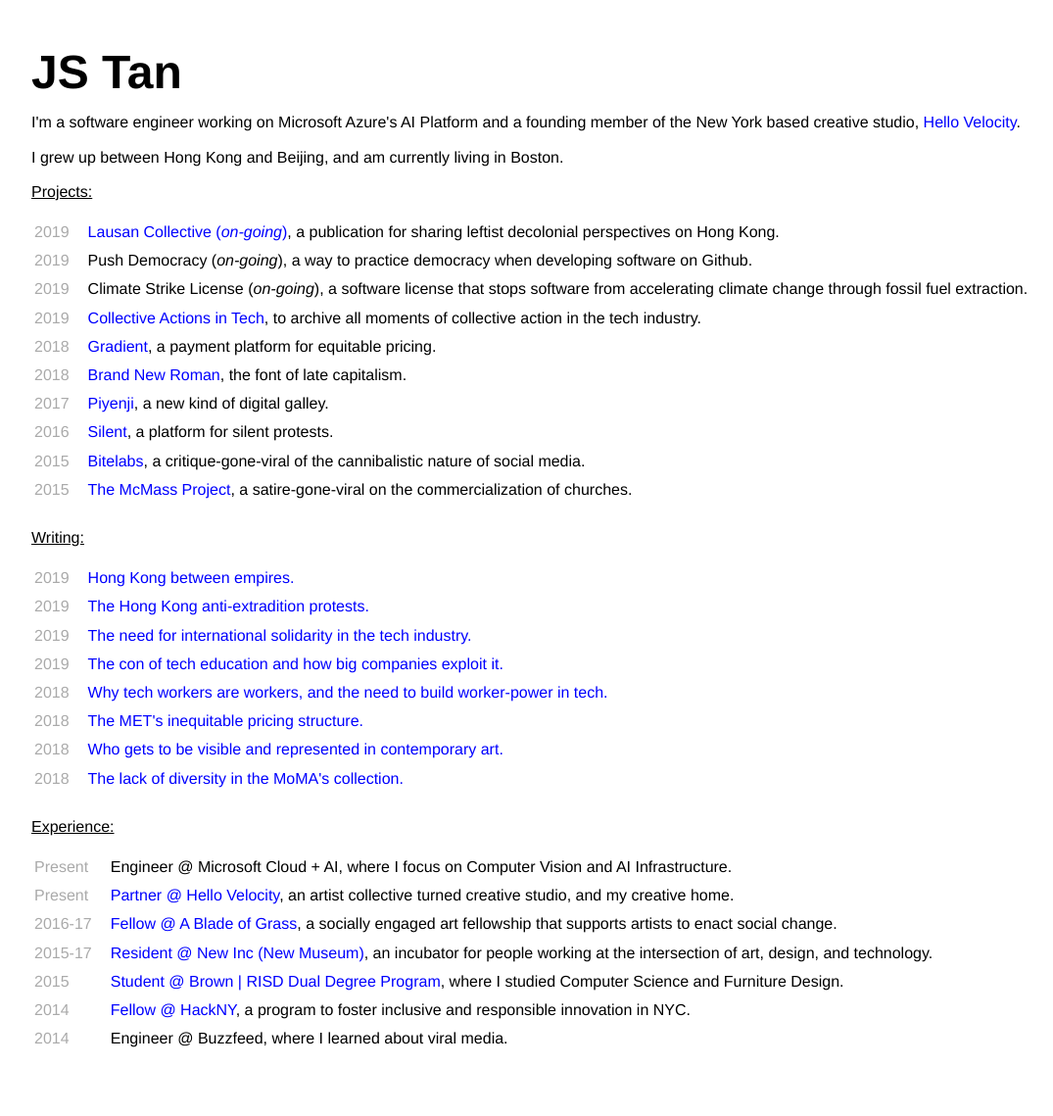
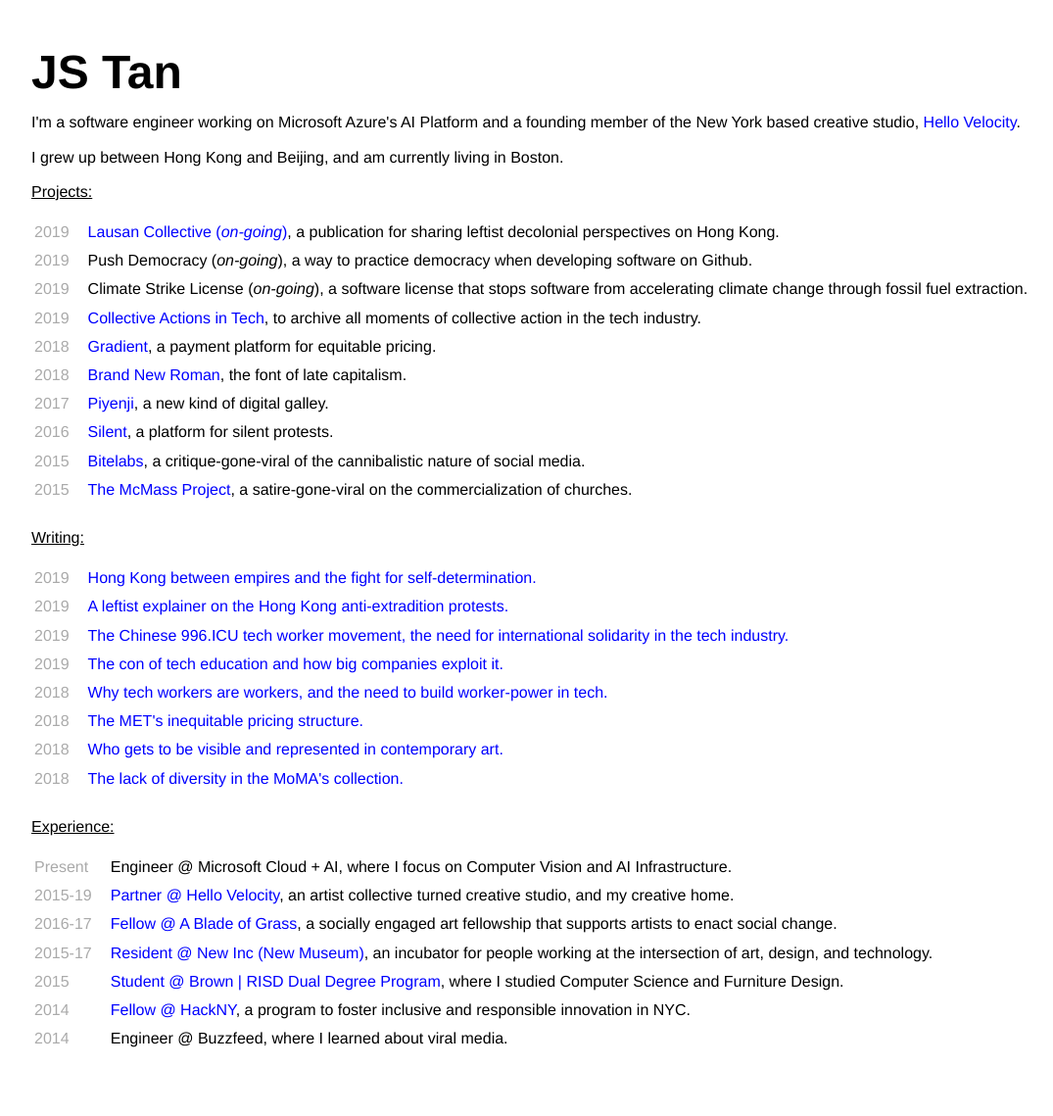
Before and after one commit to organizejs/organizejs.github.io, a Jekyll site: the page built from index.html, in a window 1280 px wide. Shown: the whole page at 98% size, without its empty margins (32-1107 px from the left). Built offline with Jekyll 4.4.1, drawn with Linux system fonts in a browser that asks for light colours.

Commit message:
Update index.html

```diff
--- a/index.html
+++ b/index.html
@@ -80,7 +80,7 @@
       <td class="date">2019</td>
       <td class="item">
         <a href="https://www.jacobinmag.com/2019/09/hong-kong-protests-lausan-collective-internationalism" target="_blank">
-          Hong Kong between empires.
+          Hong Kong between empires and the fight for self-determination.
         </a>
       </td>
     </tr>
@@ -88,7 +88,7 @@
       <td class="date">2019</td>
       <td class="item">
         <a href="https://jacobinmag.com/2019/06/hong-kong-china-protests-extradition-bill" target="_blank">
-          The Hong Kong anti-extradition protests.
+          A leftist explainer on the Hong Kong anti-extradition protests.
         </a>
       </td>
     </tr>
@@ -96,7 +96,7 @@
       <td class="date">2019</td>
       <td class="item">
         <a href="https://www.jacobinmag.com/2019/05/tech-workers-chinese-solidarity-microsoft-github" target="_blank">
-          The need for international solidarity in the tech industry.
+          The Chinese 996.ICU tech worker movement, the need for international solidarity in the tech industry.
         </a>
       </td>
     </tr>
@@ -147,7 +147,7 @@
       <td class="item">Engineer @ Microsoft Cloud + AI, where I focus on Computer Vision and AI Infrastructure.</td>
     </tr>
     <tr>
-      <td class="date">Present</td>
+      <td class="date">2015-19</td>
       <td class="item">
         <a href="https://www.hellovelocity.com" target="_blank">Partner @ Hello Velocity</a>, an artist collective turned creative studio, and my creative home.
       </td>
```
